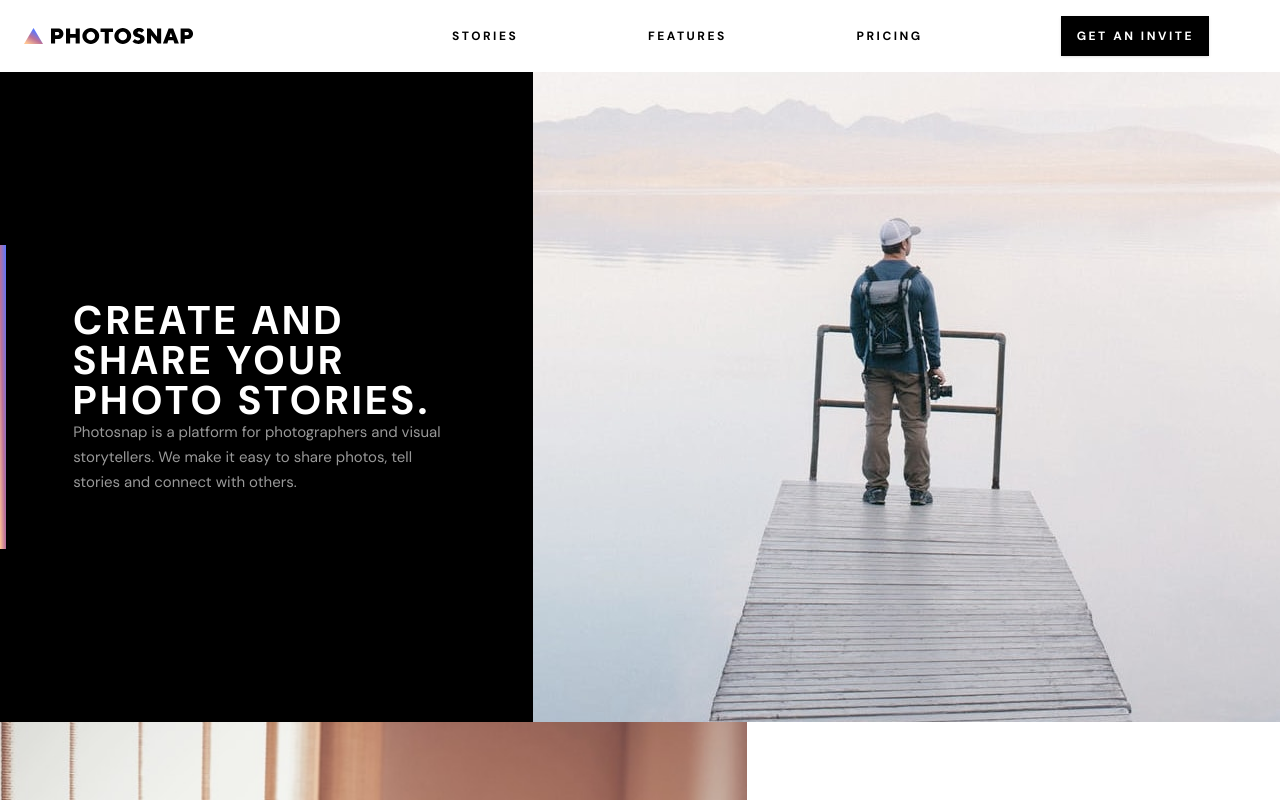
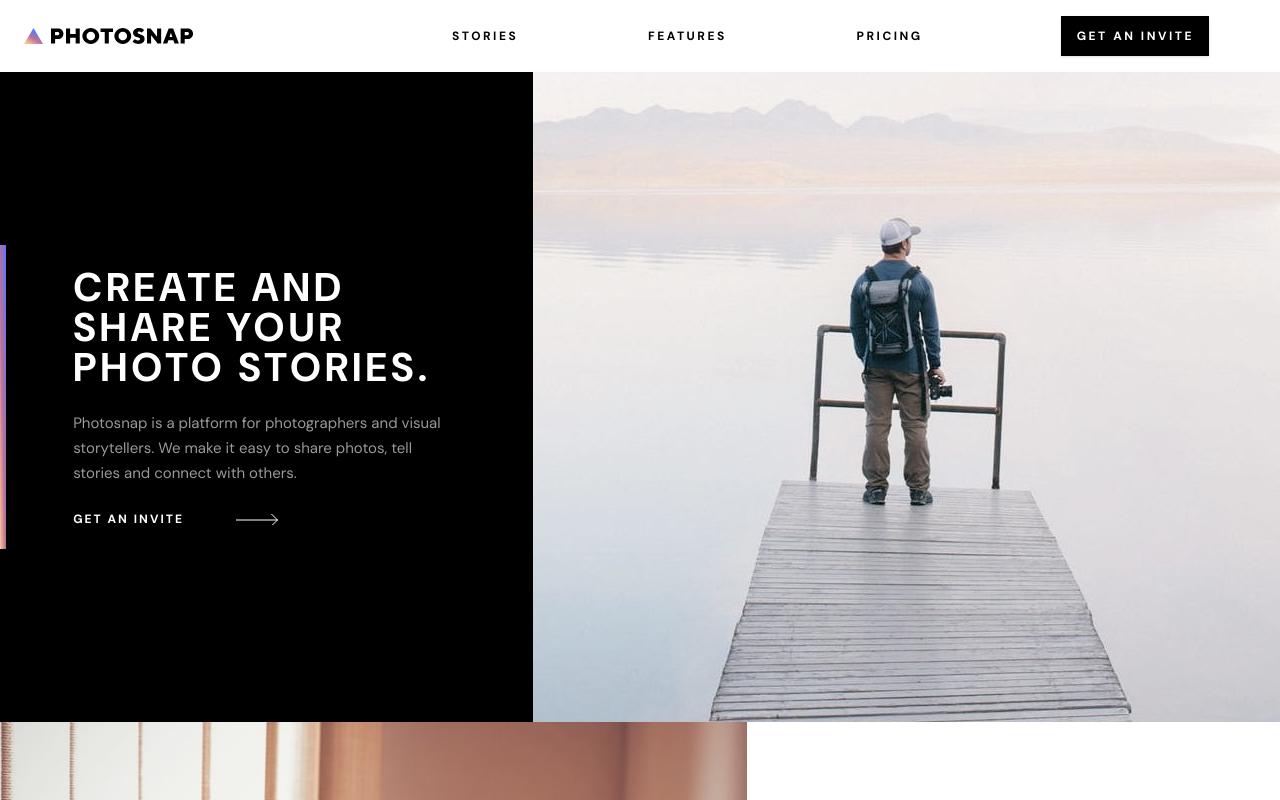
Before and after one commit to reactaleks/photosnap-nextjs, a Next.js app: page / in a window 1280 px wide. Shown: the top 800 px of the page. Built offline with nearby package versions, Linux system fonts and the light colour scheme.

Commit message:
Minor changes. image sizes, and fix home page story to show get invite button

```diff
--- a/components/story_component/StoryComponent.jsx
+++ b/components/story_component/StoryComponent.jsx
@@ -31,13 +31,14 @@ export default function Story({ storyData, expanded, storyPage }) {
               index % 2 == 0
                 ? "md:col-start-9 xl:col-start-6"
                 : "md:col-start-1 "
-            } xl:col-span-7`}
+            } xl:col-span-7 relative`}
           >
             <Image
               src={item.imageLink}
-              width={item.imageWidth}
-              height={item.imageHeight}
+              fill
+              sizes="(max-width: 768px) 100vw, 33vw"
               alt=""
+              priority
               className={`object-cover h-[100%] w-[100%] aspect-auto`}
             />
           </motion.div>
@@ -61,7 +62,7 @@ export default function Story({ storyData, expanded, storyPage }) {
               } w-[128px] h-[6px]  absolute top-0 left-8 md:top-auto md:left-0 md:h-[304px] md:w-[6px] bg-gradient-to-tr from-[#FFC593] from-0% via-[#BC7198] via-45% to-[#5A77FF]`}
             ></div>
 
-            <StoryContent item={item} storPage={storyPage} />
+            <StoryContent item={item} storyPage={storyPage} />
           </motion.div>
         </div>
       );
@@ -77,7 +78,7 @@ export default function Story({ storyData, expanded, storyPage }) {
             width={item.imageWidth}
             height={item.imageHeight}
             alt=""
-            className={`object-cover w-screen h-[317px] md:h-full xl:h-[650px] md:col-span-12`}
+            className={`object-cover aspect-auto w-screen h-[317px] md:h-full xl:h-[650px] md:col-span-12`}
             priority
           />
           <div
--- a/components/story_component/story_component_ui_elements/StoryContentComponent.jsx
+++ b/components/story_component/story_component_ui_elements/StoryContentComponent.jsx
@@ -9,27 +9,20 @@ export default function StoryContent({ item, storyPage }) {
   return (
     <div
       ref={ref}
-
       style={{
         opacity: isInView ? 1 : 0,
         transition: "all 0.3s cubic-bezier(0.17, 0.55, 0.55, 1) 0.3s",
       }}
-
       className="w-[318px] h-[275px] xl:w-[387px] flex flex-col justify-around xl:justify-center m-auto"
     >
-      <motion.div
-
-        className="text-[32px] xl:text-[40px] xl:tracking-[4.17px] font-bold tracking-[3.33px] leading-[40px] uppercase"
-      >
+      <motion.div className="text-[32px] xl:text-[40px] xl:tracking-[4.17px] font-bold tracking-[3.33px] leading-[40px] uppercase md:mb-6">
         {item.storyTitle}
       </motion.div>
-      <motion.div
 
-        className="text-[15px] leading-[25px] opacity-60"
-      >
+      <motion.div className="text-[15px] leading-[25px] opacity-60">
         {item.storyDescription}
       </motion.div>
-      <div className={`w-[205px] ${storyPage ? "block" : "hidden"}`}>
+      <div className={`w-[205px] ${storyPage ? "block" : "hidden"} md:mt-6`}>
         <LinkMore linkText={item.linkText} />
       </div>
     </div>
```
